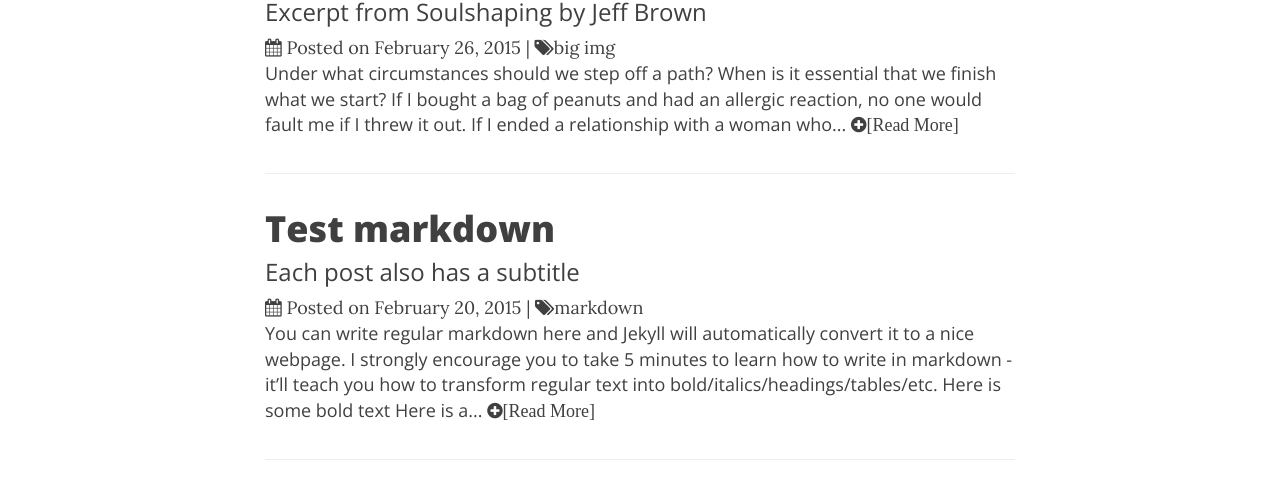
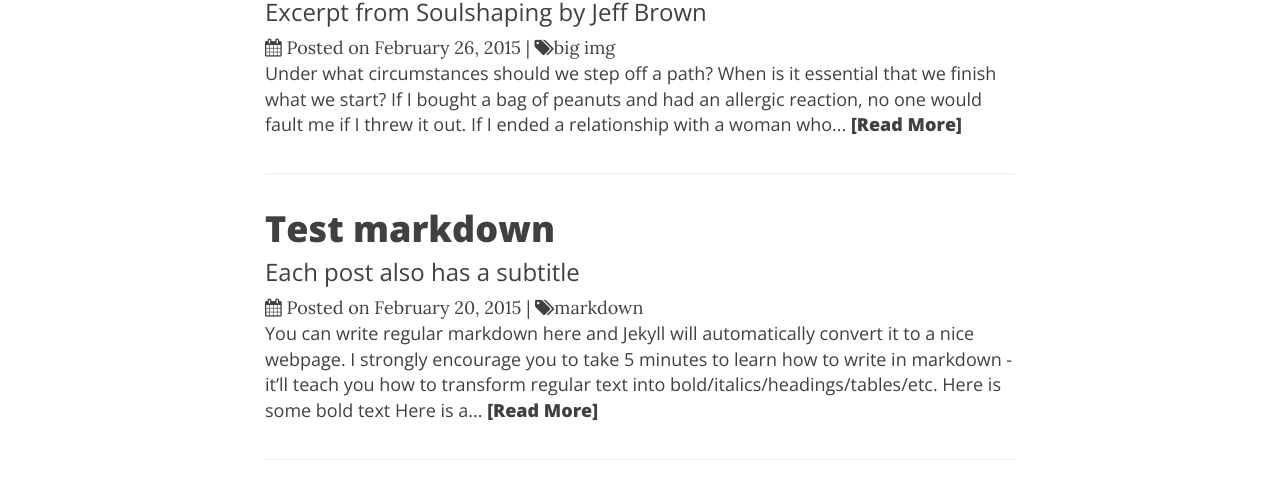
Before and after one commit to stonefl/stonefl.github.io, a Jekyll site: the page built from index.html, in a window 1280 px wide and 900 px high. Shown: the part 417-897 px from the top of the window. Built offline with Jekyll 4.4.1, drawn with Linux system fonts in a browser that asks for light colours; nearby versions of some CDN libraries; the list of posts is cut into pages by our own code.

Commit message:
Update index.html

```diff
--- a/index.html
+++ b/index.html
@@ -28,7 +28,7 @@
     <div class="post-entry">
       {{ post.content | strip_html | xml_escape | truncatewords: 50 }}
 	  <!-- <a href="{{ post.url | prepend: site.baseurl }}" class="post-read-more">[Read&nbsp;More]</a> -->
-	  <a href="{{ post.url | prepend: site.baseurl }}" class="post-read-more"><i class="fa fa-plus-circle" aria-hidden="true">[Read&nbsp;More]</i>
+	  <a href="{{ post.url | prepend: site.baseurl }}" class="post-read-more">[Read&nbsp;More]
     </div>
 
    </article>
```
